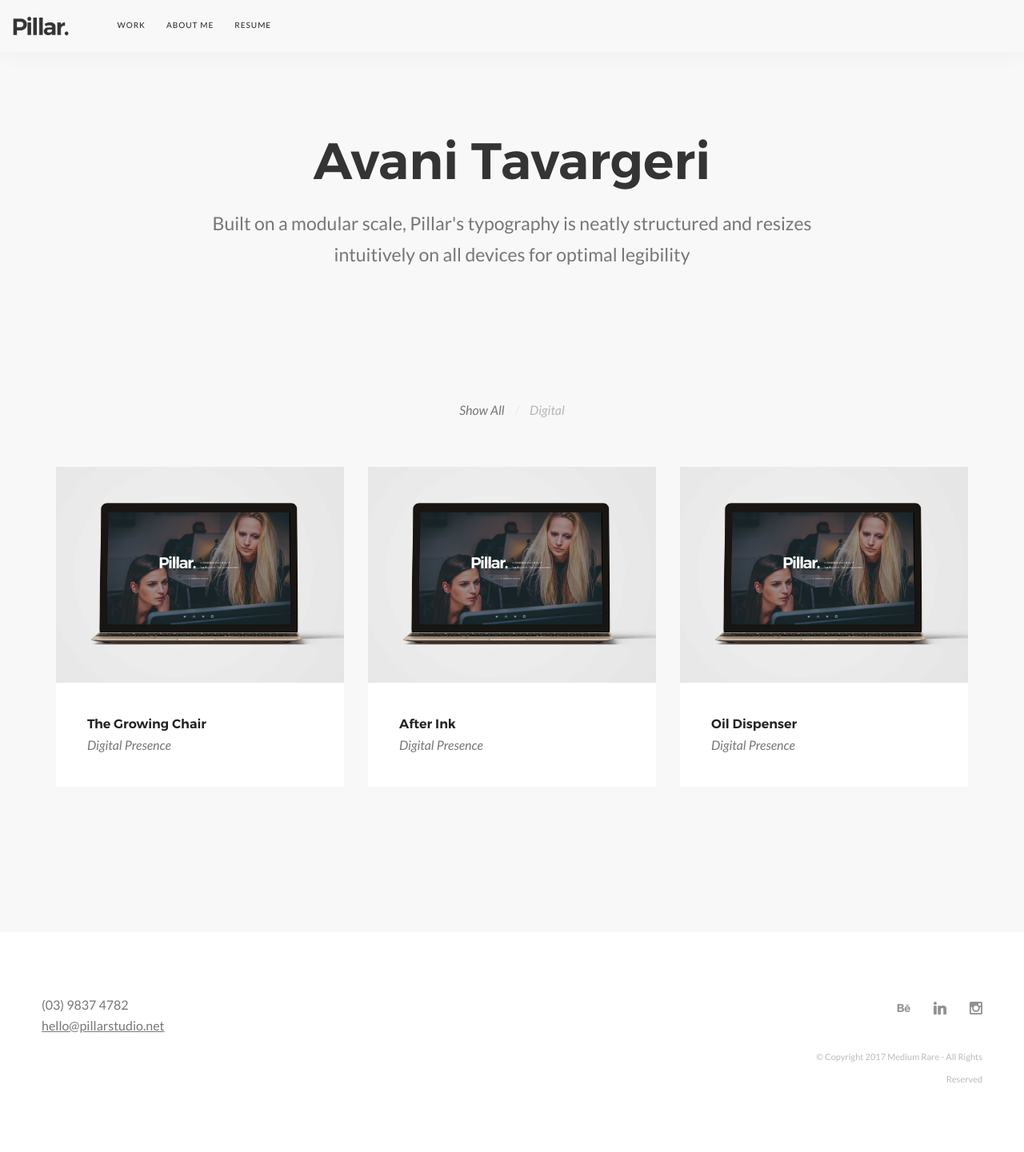
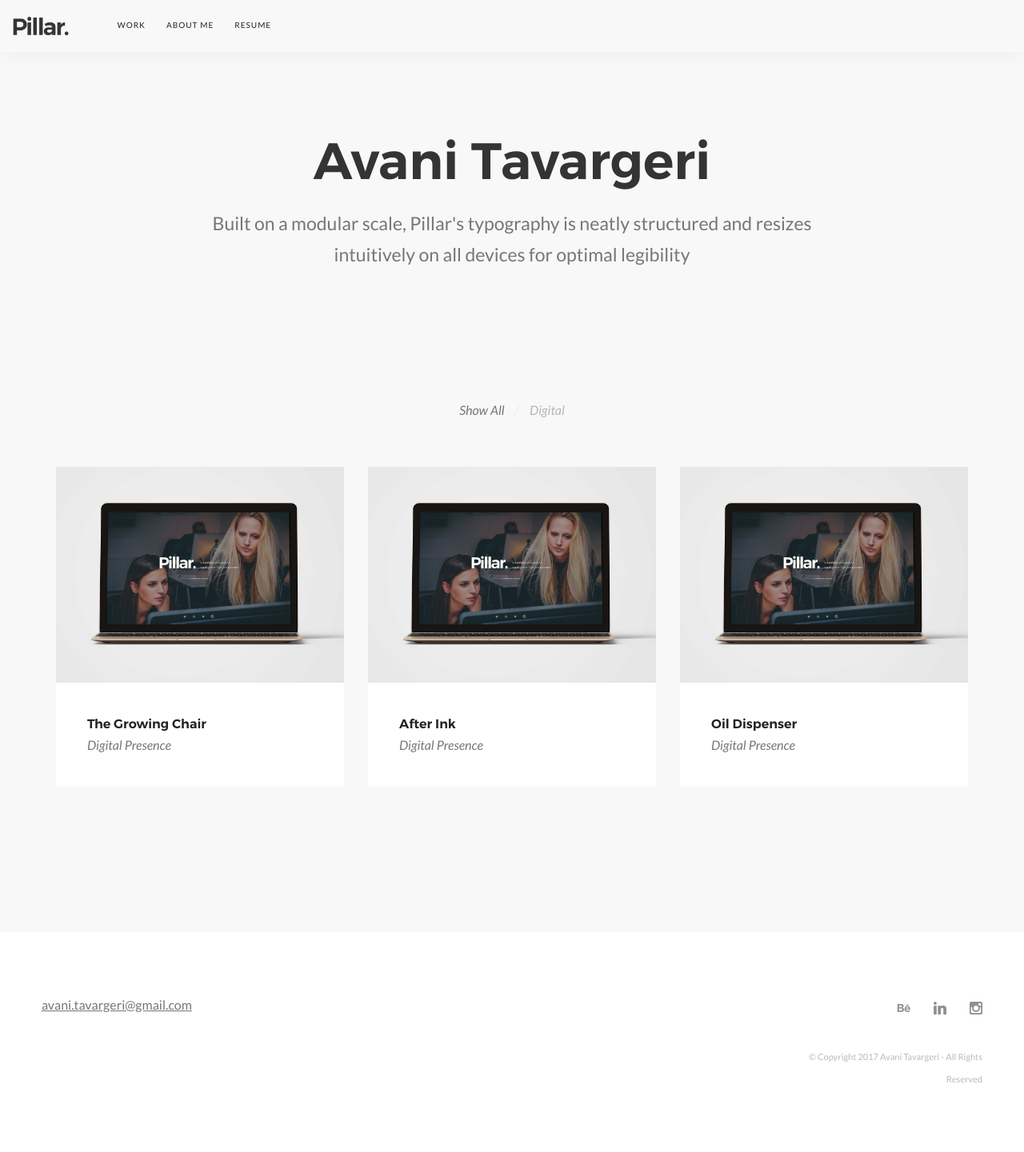
Before and after one commit to akshatkedia/avani-tavargeri, a Jekyll site: the page built from index.md, in a window 1280 px wide. Shown: the whole page at 80% size. Built offline with Jekyll 4.4.1, drawn with Linux system fonts in a browser that asks for light colours; some web fonts are replaced.

Commit message:
add site wide email

```diff
--- a/_config.yml
+++ b/_config.yml
@@ -32,6 +32,7 @@ defaults:
   values:
     layout: project
 description:
+email: avani.tavargeri@gmail.com
 permalink: pretty
 exclude:
 - Gruntfile.js
--- a/_includes/footer.html
+++ b/_includes/footer.html
@@ -1,7 +1,6 @@
 <footer class="footer-3 bg--white text-center-xs">
   <div class="col-sm-3">
-    <span>(03) 9837 4782</span>
-    <a class="type--underline" href="#">hello@pillarstudio.net</a>
+    <a class="type--underline" href="mailto:{{ site.email }}">{{ site.email }}</a>
   </div>
   <div class="col-sm-3 col-sm-offset-6 text-right text-center-xs">
     <ul class="social-list">
@@ -14,6 +13,6 @@
       <li>
         <a href="#"><i class="socicon-instagram"></i></a>
       </li>
-    </ul><span class="type--fine-print">© Copyright <span class="update-year">2016</span> Medium Rare - All Rights Reserved</span>
+    </ul><span class="type--fine-print">© Copyright <span class="update-year">2016</span> {{ site.title }} - All Rights Reserved</span>
   </div>
 </footer>
```
